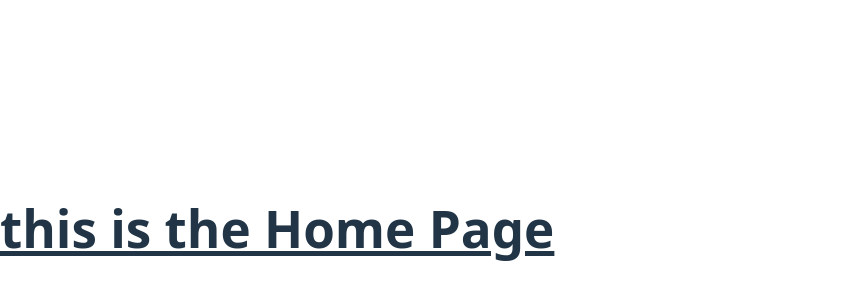
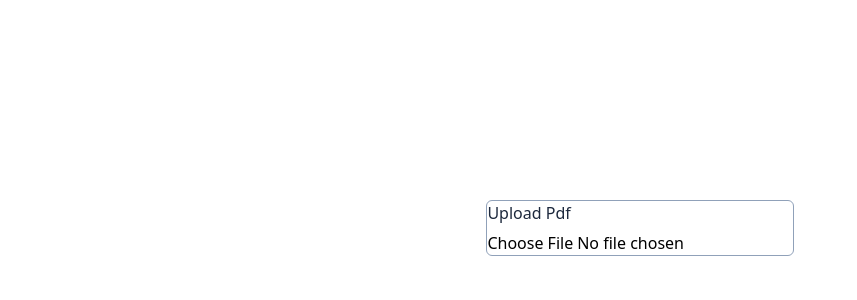
Before and after one commit to Neethusanal/BoloForms-Assignment, a React (Vite) app in the folder pdf-editor/: page / in a window 1280 px wide. Shown: the part 172-472 px from the top of the page, without its empty margins (0-857 px from the left). Built offline with nearby package versions, Linux system fonts and the light colour scheme.

Commit message:
upload component added

```diff
--- a/pdf-editor/src/components/UploadPdf.jsx
+++ b/pdf-editor/src/components/UploadPdf.jsx
@@ -1,8 +1,31 @@
+
+import React ,{useState}from 'react'
 const UploadPdf =()=>{
+  const [file , setFile]=useState()
 
+    const handleDragOver=(e)=>{
+        e.preventDefault();
+        const selectedFile=e.target.Files[0]
+        if(selectedFile)
+        {
+          setFile(selectedFile.name)
+        }
+    }
+
+    const handleclearFile=()=>{
+        setFile(null)
+    }
     return(
         <>
+        <div  className=" w-full min-h-screen bg-white flex items-center justify-center ">
+            <div className="w-[24%] h-auto rounded-md bg-white rounded-md border border-slate-400">
+               <label htmlFor="input" className="block text-slate-800 text-base font-medium mb-1.5">Upload Pdf</label>
+    <div className='w-full flex items-start'></div>
+           <input type="file"/>
 
+            </div>
+
+        </div>
         </>
     )
 
--- a/pdf-editor/src/index.css
+++ b/pdf-editor/src/index.css
@@ -1,70 +1 @@
 @import "tailwindcss";
-
-:root {
-  font-family: system-ui, Avenir, Helvetica, Arial, sans-serif;
-  line-height: 1.5;
-  font-weight: 400;
-
-  color-scheme: light dark;
-  color: rgba(255, 255, 255, 0.87);
-  background-color: #242424;
-
-  font-synthesis: none;
-  text-rendering: optimizeLegibility;
-  -webkit-font-smoothing: antialiased;
-  -moz-osx-font-smoothing: grayscale;
-}
-
-a {
-  font-weight: 500;
-  color: #646cff;
-  text-decoration: inherit;
-}
-a:hover {
-  color: #535bf2;
-}
-
-body {
-  margin: 0;
-  display: flex;
-  place-items: center;
-  min-width: 320px;
-  min-height: 100vh;
-}
-
-h1 {
-  font-size: 3.2em;
-  line-height: 1.1;
-}
-
-button {
-  border-radius: 8px;
-  border: 1px solid transparent;
-  padding: 0.6em 1.2em;
-  font-size: 1em;
-  font-weight: 500;
-  font-family: inherit;
-  background-color: #1a1a1a;
-  cursor: pointer;
-  transition: border-color 0.25s;
-}
-button:hover {
-  border-color: #646cff;
-}
-button:focus,
-button:focus-visible {
-  outline: 4px auto -webkit-focus-ring-color;
-}
-
-@media (prefers-color-scheme: light) {
-  :root {
-    color: #213547;
-    background-color: #ffffff;
-  }
-  a:hover {
-    color: #747bff;
-  }
-  button {
-    background-color: #f9f9f9;
-  }
-}
--- a/pdf-editor/src/pages/Home.jsx
+++ b/pdf-editor/src/pages/Home.jsx
@@ -1,12 +1,11 @@
 import PdfViewer from "../components/PdfViewers.jsx"
+import UploadPdf from "../components/UploadPdf.jsx"
 const Home = ()=>{
 
     return(
         <>
-        <h1 className="text-3xl font-bold underline">
-            this is the Home Page
+       <UploadPdf/>
 
-        </h1>
 
         </>
     )
```
Also changed, not shown: 1 other file (tests, documents, lock files or other folders).
